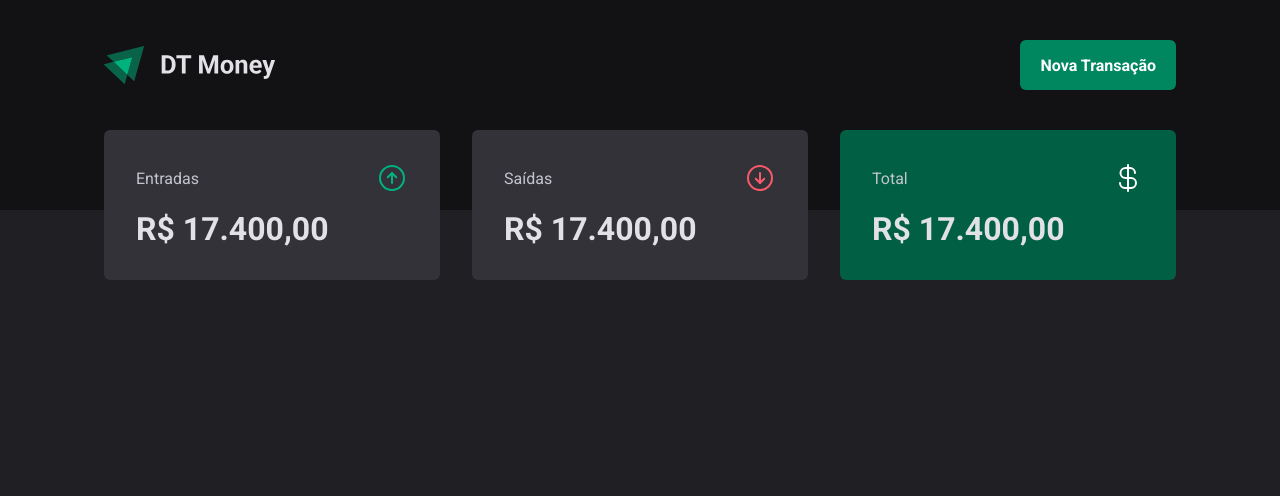
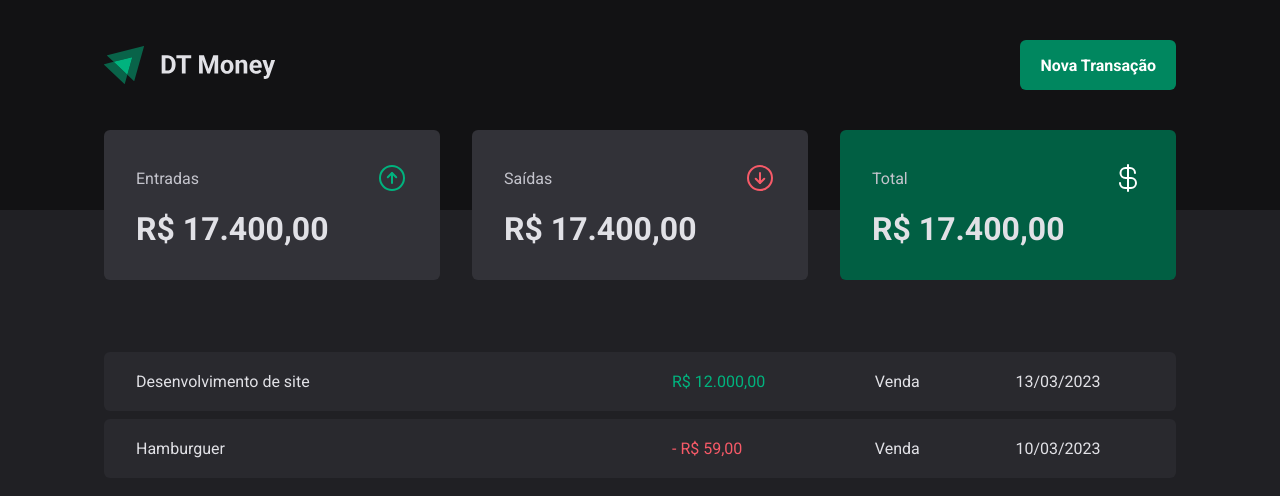
Before and after one commit to bryumi/dt-money-react, a React (Vite) app: page / in a window 1280 px wide. Shown: the top 496 px of the page. Built offline with nearby package versions, Linux system fonts and the light colour scheme.

Commit message:
tabela de transações

```diff
--- a/src/pages/Transactions/index.tsx
+++ b/src/pages/Transactions/index.tsx
@@ -1,11 +1,42 @@
 import { Header } from "../../components/Header";
 import { Summary } from "../../components/Summary";
+import { PriceHighLight, TransactionsContainer, TransactionsTable } from "./styles";
 
-export function Transactions(){
-    return(
+export function Transactions() {
+    return (
         <div>
-            <Header/>
+            <Header />
             <Summary />
+
+            <TransactionsContainer>
+                <TransactionsTable>
+                    <tbody>
+                        <tr>
+                            <td width='50%'>Desenvolvimento de site</td>
+                            <td>
+                                <PriceHighLight variant="income">
+                                    R$ 12.000,00
+                                </PriceHighLight>
+                            </td>
+
+                            <td>Venda</td>
+                            <td>13/03/2023</td>
+                        </tr>
+                        <tr>
+                            <td width='50%'>Hamburguer</td>
+                            <td>
+                                <PriceHighLight variant="outcome">
+                                    - R$ 59,00
+                                </PriceHighLight>
+                            </td>
+                            <td>Venda</td>
+                            <td>10/03/2023</td>
+                        </tr>
+                    </tbody>
+                </TransactionsTable>
+            </TransactionsContainer>
+
+
         </div>
     )
 }
--- a/src/pages/Transactions/styles.ts
+++ b/src/pages/Transactions/styles.ts
@@ -0,0 +1,35 @@
+import styled from "styled-components";
+
+export const TransactionsContainer = styled.main`
+    width: 100%;
+    max-width: 1120px;
+    margin: 4rem auto 0;
+    padding: 0 1.5rem;
+`
+export const TransactionsTable = styled.table`
+    width: 100%;
+    border-collapse: separate;
+    border-spacing: 0 0.5rem;
+
+    td {
+        padding: 1.25rem 2rem;
+        background: ${props => props.theme['gray-700']};
+
+        &:first-child{
+            border-top-left-radius: 6px;
+            border-bottom-left-radius: 6px;
+        }
+
+        &:last-child{
+            border-top-right-radius: 6px;
+            border-bottom-right-radius: 6px;
+        }
+    }
+`
+interface PriceHighLightProps{
+    variant: 'income' | 'outcome';
+}
+
+export const PriceHighLight = styled.span<PriceHighLightProps>`
+    color: ${props => props.variant === 'income' ? props.theme["green-300"] : props.theme["red-300"]}
+`
```
